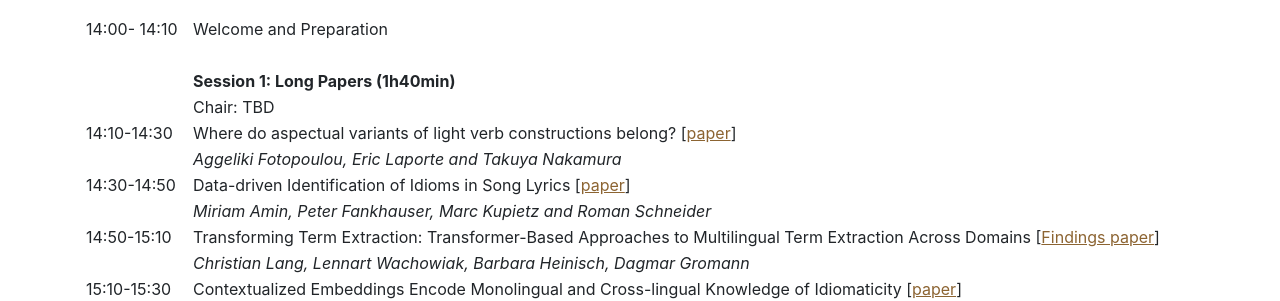
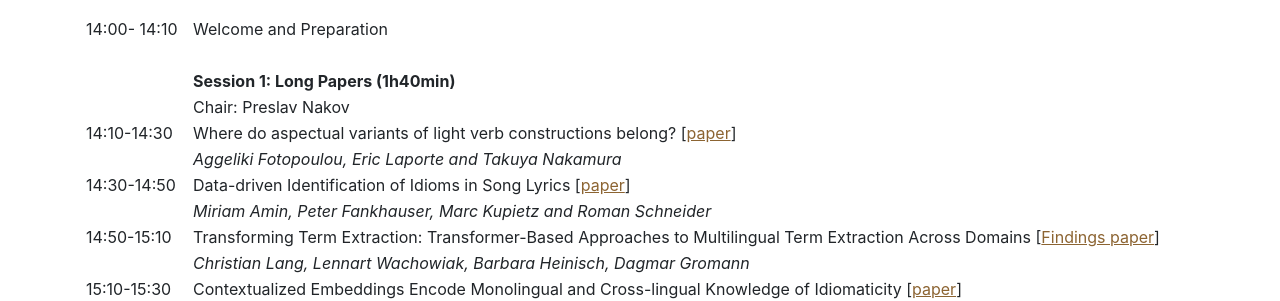
Before and after one commit to multiword/multiword.github.io, a Jekyll site: the page built from mwe2021/index.md, in a window 1280 px wide and 900 px high, scrolled down 716 px. Shown: the part 163-464 px from the top of the window. Built offline with Jekyll 4.4.1, drawn with Linux system fonts in a browser that asks for light colours; comment, search, counter and statistics services are not loaded.

Commit message:
Finalise chairs MWE 2021

```diff
--- a/mwe2021/index.md
+++ b/mwe2021/index.md
@@ -50,7 +50,7 @@ Friday August 6th 2021, All times **CEST** (Central European Summer Time)
 | 14:00- 14:10  &nbsp;&nbsp; | Welcome and Preparation                                                                              |
 |                |                                                                                                                  |
 |                | **Session 1: Long Papers (1h40min)**                                                                             |
-|                | Chair: TBD                                                                                                       |
+|                | Chair: Preslav Nakov                                                                                                       |
 | 14:10-14:30    | Where do aspectual variants of light verb constructions belong? [[paper](https://aclanthology.org/2021.mwe-1.2/)]|
 |                | *Aggeliki Fotopoulou, Eric Laporte and Takuya Nakamura*                                                          |
 | 14:30-14:50    | Data-driven Identification of Idioms in Song Lyrics [[paper](https://aclanthology.org/2021.mwe-1.3/)]            |
```
